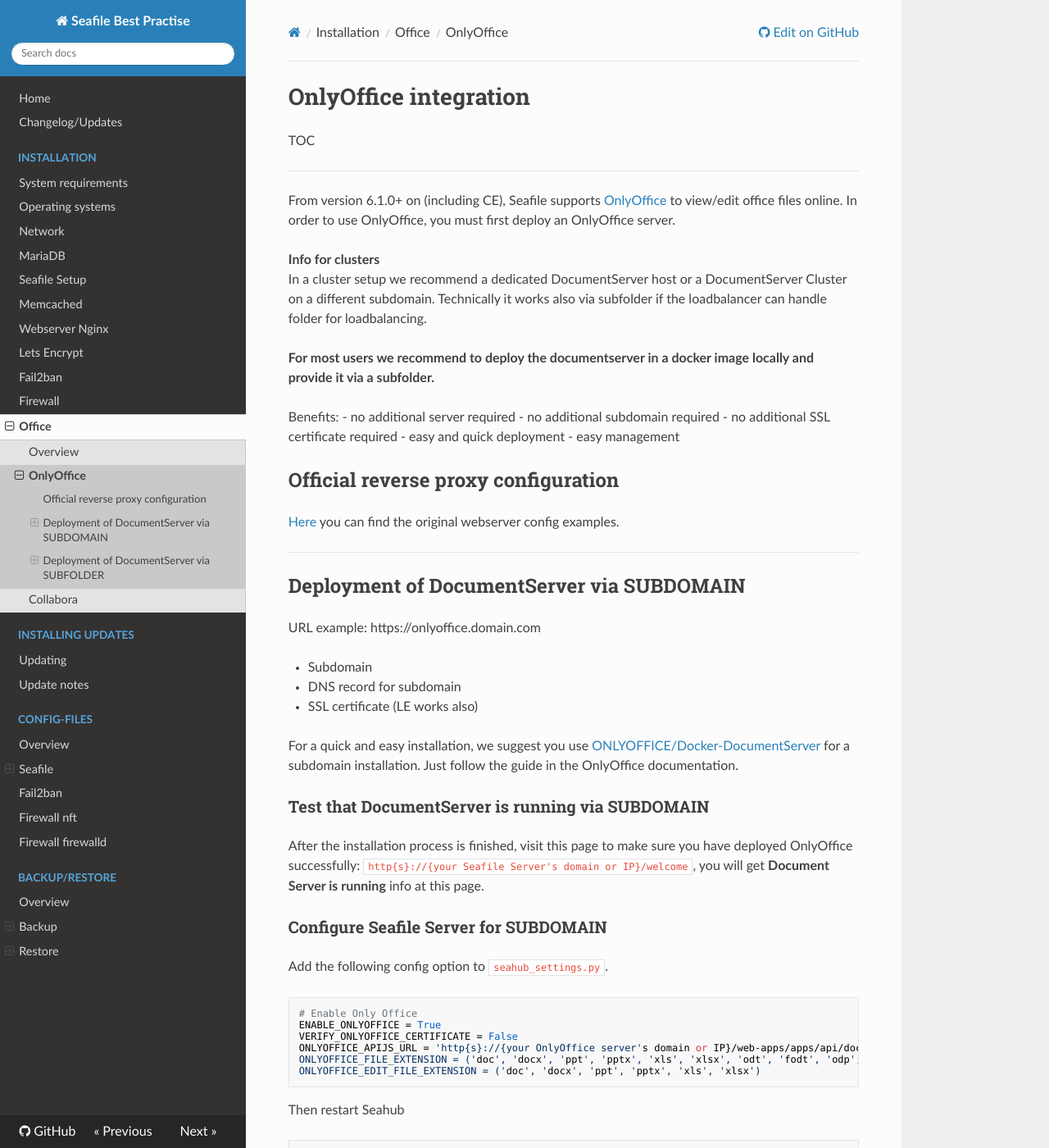
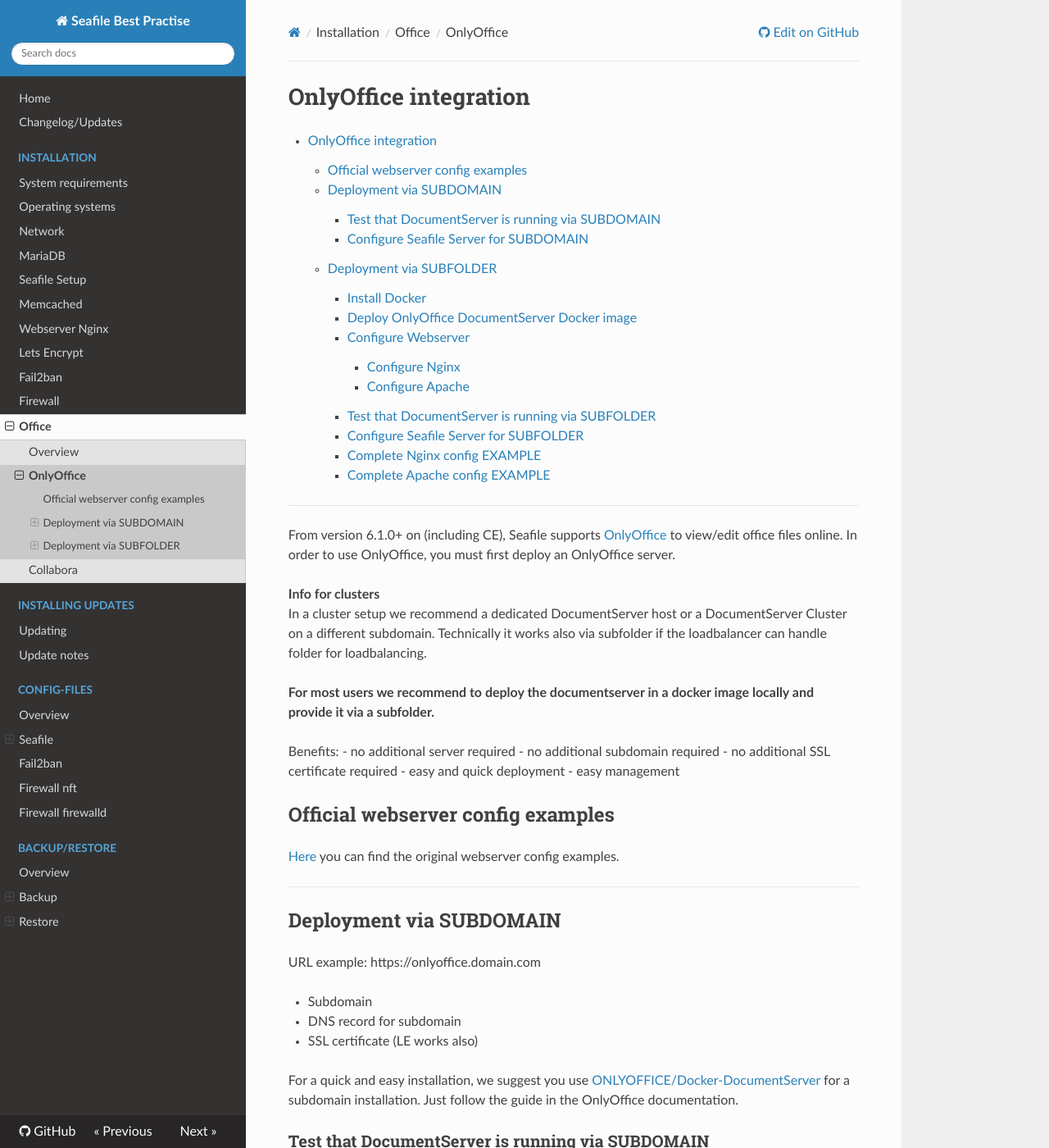
Before and after one commit to wolle-hamburg/Seafile-Best-Practise, an MkDocs documentation site: the page built from docs/installation/office/onlyoffice.md, in a window 1280 px wide and 1400 px high. Shown: the whole window at 82% size. Built offline with MkDocs 1.6.1, drawn with Linux system fonts in a browser that asks for light colours; nearby versions of some CDN libraries; old or Windows-style settings are respelled for this version of MkDocs; some of the changed text lies outside the part shown.

Commit message:
update onlyoffice doc

```diff
--- a/docs/installation/office/onlyoffice.md
+++ b/docs/installation/office/onlyoffice.md
@@ -1,6 +1,6 @@
 # OnlyOffice integration
 
-TOC
+[TOC]
 
 ---
 
@@ -19,12 +19,12 @@ Benefits:
 - easy and quick deployment
 - easy management
 
-## Official reverse proxy configuration
+## Official webserver config examples
 [Here](https://github.com/ONLYOFFICE/document-server-proxy) you can find the original webserver config examples.
 
 ---
 
-## Deployment of DocumentServer via SUBDOMAIN
+## Deployment via SUBDOMAIN
 URL example: https://onlyoffice.domain.com
 
 - Subdomain
@@ -61,7 +61,7 @@ When you click on a document you should see the new preview page.
 
 
 
-## Deployment of DocumentServer via SUBFOLDER
+## Deployment via SUBFOLDER
 URL example: https://seafile.domain.com/onlyofficeds
 
 - Local proxy to subfolder on already existing Seafile Server (sub)domain.
```
